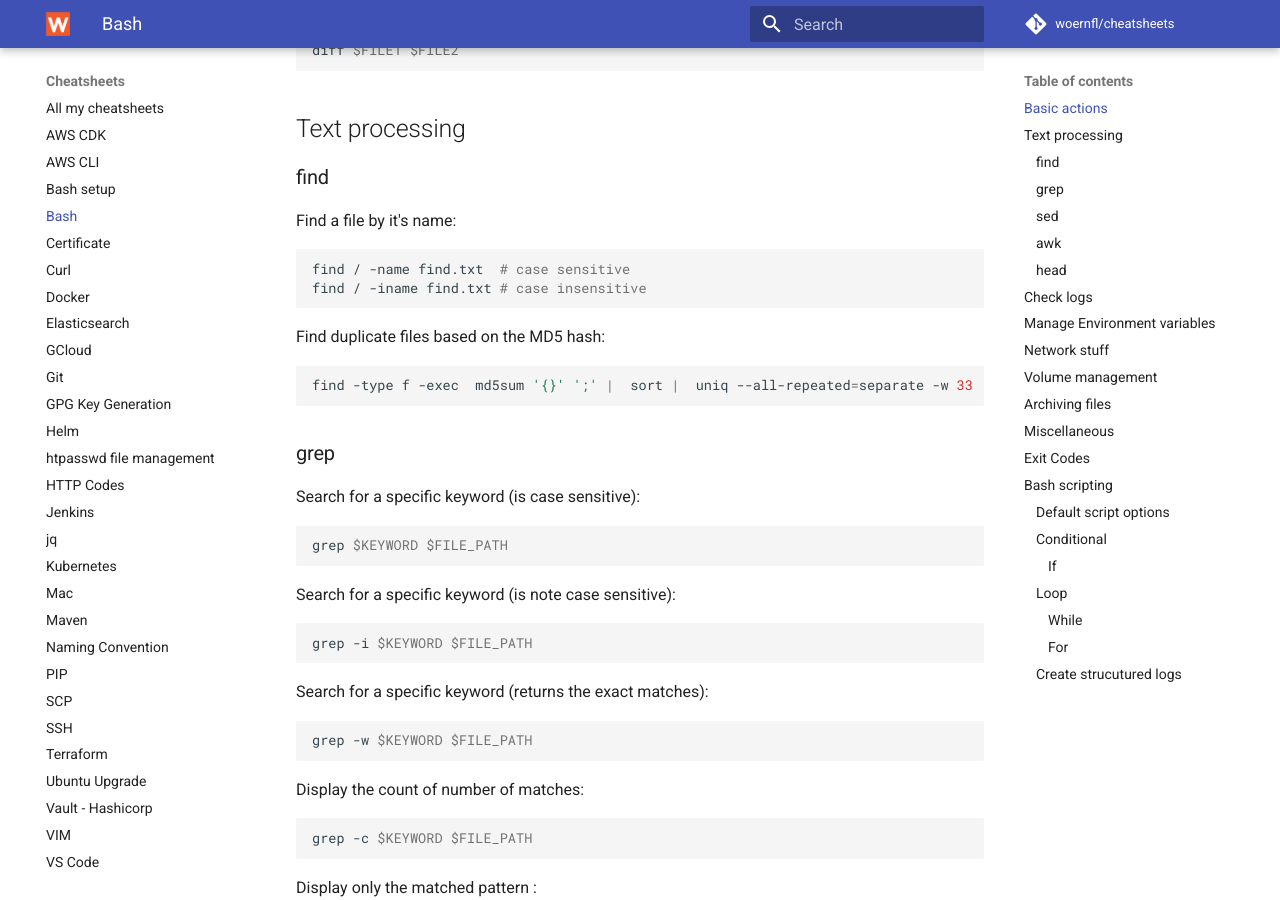
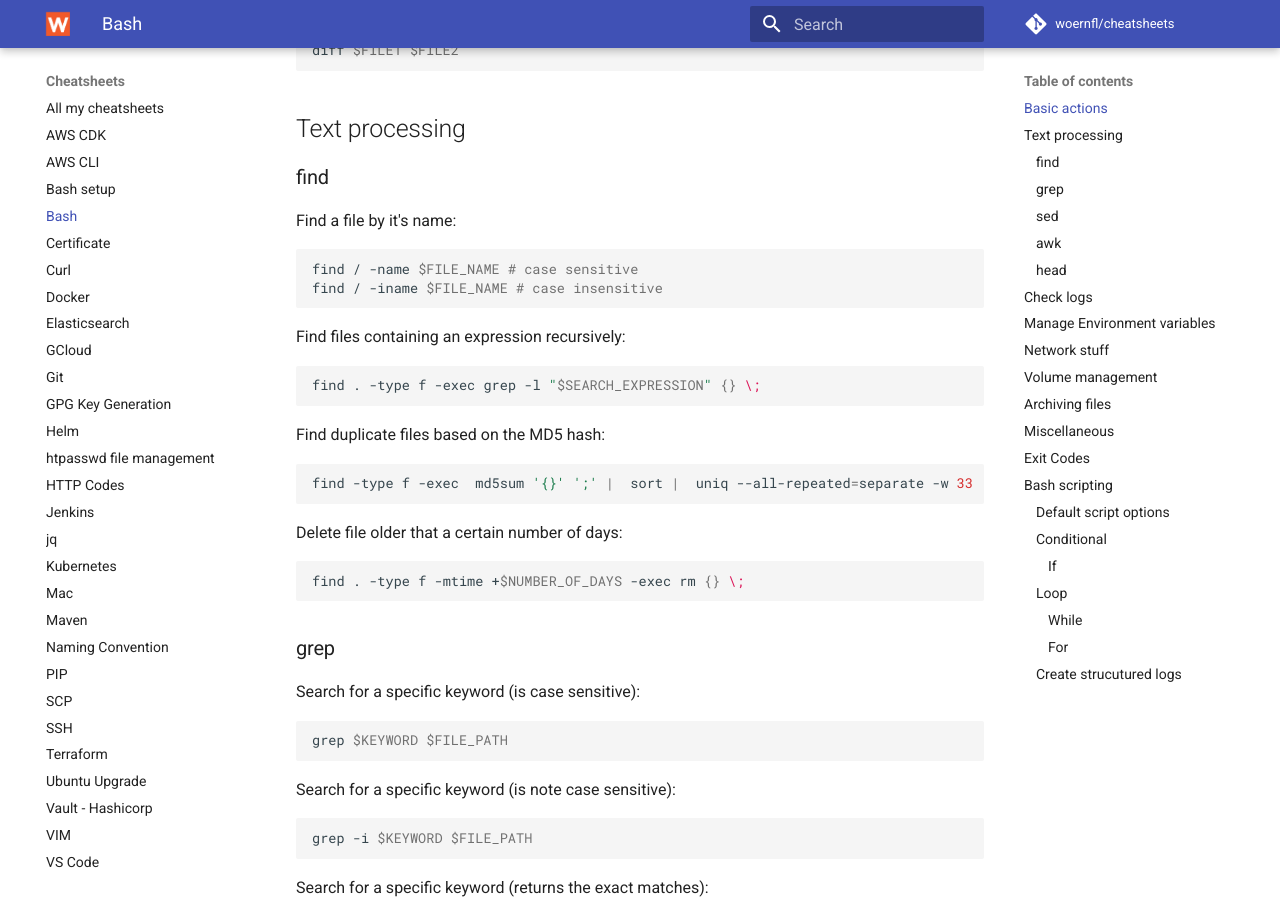
Before and after one commit to woernfl/cheatsheets, an MkDocs documentation site: the page built from docs/bash.md, in a window 1280 px wide and 900 px high, scrolled down 632 px. Built offline with MkDocs 1.6.1 and Material for MkDocs 9.7.7, drawn with Linux system fonts in a browser that asks for light colours; comment, search, counter and statistics services are not loaded; some of the changed text lies outside the part shown.

Commit message:
Update bash.md

````diff
--- a/docs/bash.md
+++ b/docs/bash.md
@@ -39,14 +39,26 @@
 Find a file by it's name:
 
 ```bash
-find / -name find.txt  # case sensitive
-find / -iname find.txt # case insensitive
+find / -name $FILE_NAME # case sensitive
+find / -iname $FILE_NAME # case insensitive
+```
+
+Find files containing an expression recursively:
+
+```bash
+find . -type f -exec grep -l "$SEARCH_EXPRESSION" {} \;
 ```
 
 Find duplicate files based on the MD5 hash:
 
 ```bash
 find -type f -exec  md5sum '{}' ';' |  sort |  uniq --all-repeated=separate -w 33 |  cut -c 35-
+```
+
+Delete file older that a certain number of days:
+
+```bash
+find . -type f -mtime +$NUMBER_OF_DAYS -exec rm {} \;
 ```
 
 ### grep
@@ -452,6 +464,20 @@
 done
 ```
 
+Print the time it took for some code to be executed:
+
+```bash
+#!/bin/bash
+
+start_time=$(date +%s)
+
+# some code here
+
+end_time=$(date +%s)
+
+echo "Took $(($end_time - $start_time)) seconds to complete"
+```
+
 ### Create strucutured logs
 
 You will need to have `jq` installed.
````
